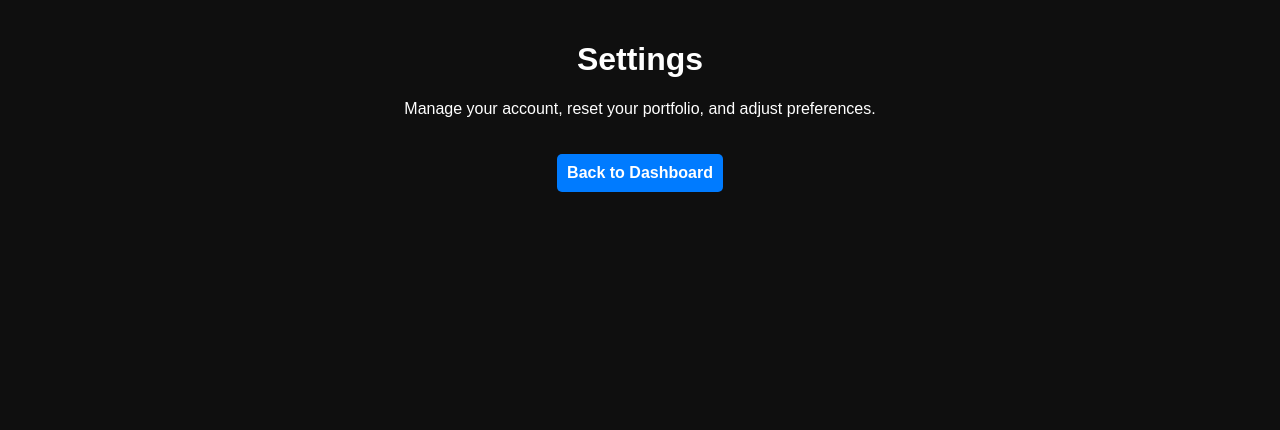
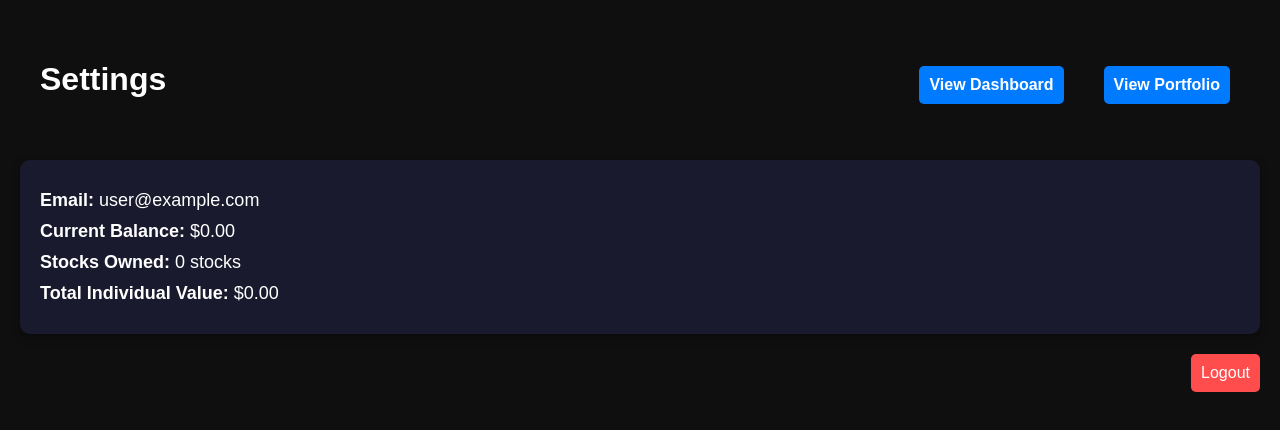
Before and after one commit to eshapednekar/Stonks, a Next.js app: page /settings in a window 1280 px wide. Shown: the top 430 px of the page. Built offline with nearby package versions, Linux system fonts and the light colour scheme; no server answers; the database is empty; sample sign-in values are in the browser's storage.

Commit message:
logout button only on settings page

```diff
--- a/pages/portfolio.js
+++ b/pages/portfolio.js
@@ -117,11 +117,6 @@ const Portfolio = () => {
     }
   };
 
-  const handleLogout = async () => {
-    await signOut(auth);
-    router.push("/");
-  };
-
   return (
     <Container>
       <Header>
@@ -130,7 +125,6 @@ const Portfolio = () => {
           <div>
             <Button onClick={() => router.push("/dashboard")}>View Dashboard</Button>
             <Button onClick={() => router.push("/settings")}>Settings</Button>
-            <Button onClick={handleLogout}>Logout</Button>
           </div>
         </ControlsColumn>
       </Header>
--- a/pages/settings.js
+++ b/pages/settings.js
@@ -1,15 +1,95 @@
-import React from "react";
+import React, { useEffect, useState } from "react";
+import { useRouter } from "next/router";
 import styled from "styled-components";
-import { useRouter } from "next/router";
+import { auth, db, signOut } from "../library/firebaseConfig";
+import { doc, getDoc, collection, getDocs } from "firebase/firestore";
+import { onAuthStateChanged } from "firebase/auth";
 
 const Settings = () => {
   const router = useRouter();
+  const [user, setUser] = useState(null);
+  const [balance, setBalance] = useState(0);
+  const [portfolio, setPortfolio] = useState([]);
+  const [totalIndividualValue, setTotalIndividualValue] = useState(0);
+
+  useEffect(() => {
+    const unsubscribe = onAuthStateChanged(auth, async (currentUser) => {
+      if (!currentUser) {
+        router.push("/"); // Redirect if not logged in
+      } else {
+        setUser(currentUser);
+        await fetchUserData(currentUser.uid);
+      }
+    });
+    return () => unsubscribe(); // Cleanup on unmount
+  }, []);
+
+  const fetchUserData = async (uid) => {
+    try {
+      const userRef = doc(db, "users", uid);
+      const userSnap = await getDoc(userRef);
+
+      if (userSnap.exists()) {
+        const userData = userSnap.data();
+        setBalance(userData.balance || 0);
+        setPortfolio(userData.portfolio || []);
+        await calculateTotalValue(userData.portfolio);
+      }
+    } catch (error) {
+      console.error("Error fetching user data:", error);
+    }
+  };
+
+  const calculateTotalValue = async (portfolio) => {
+    try {
+      const stocksRef = collection(db, "stocks");
+      const stocksSnapshot = await getDocs(stocksRef);
+      const stockPrices = {};
+
+      stocksSnapshot.forEach((doc) => {
+        stockPrices[doc.id] = doc.data().price; // Get latest stock price
+      });
+
+      const portfolioValue = portfolio.reduce((total, stock) => {
+        const currentPrice = stockPrices[stock.name] || 0;
+        return total + stock.quantity * currentPrice;
+      }, 0);
+
+      setTotalIndividualValue(balance + portfolioValue);
+    } catch (error) {
+      console.error("Error calculating portfolio value:", error);
+    }
+  };
+
+  const handleLogout = async () => {
+    await signOut(auth);
+    router.push("/");
+  };
 
   return (
     <Container>
+    <Header>
       <h1>Settings</h1>
-      <p>Manage your account, reset your portfolio, and adjust preferences.</p>
-      <Button onClick={() => router.push("/dashboard")}>Back to Dashboard</Button>
+      <Controls>
+      <Button onClick={() => router.push("/dashboard")}>View Dashboard</Button>
+      <Button onClick={() => router.push("/portfolio")}>View Portfolio</Button>
+      </Controls>
+      </Header>
+      <InfoContainer>
+        {user ? (
+          <>
+            <UserInfo><strong>Email:</strong> {user.email}</UserInfo>
+            <UserInfo><strong>Current Balance:</strong> ${balance.toFixed(2)}</UserInfo>
+            <UserInfo><strong>Stocks Owned:</strong> {portfolio.length} stocks</UserInfo>
+            <UserInfo><strong>Total Individual Value:</strong> ${totalIndividualValue.toFixed(2)}</UserInfo>
+          </>
+        ) : (
+          <p>Loading user information...</p>
+        )}
+      </InfoContainer>
+      <LogoutContainer>
+        <LogoutButton onClick={handleLogout}>Logout</LogoutButton>
+        </LogoutContainer>
     </Container>
   );
 };
@@ -25,17 +105,71 @@ const Container = styled.div`
   padding: 20px;
 `;
 
+const Header = styled.div`
+  display: flex;
+  justify-content: space-between;
+  align-items: center;
+  width: 100%;
+  max-width: 1200px;
+  margin: 0 auto;
+  padding: 20px;
+`;
+
+const Controls = styled.div`
+  display: flex;
+  justify-content: flex-end;
+  align-items: flex-end;
+  width: 100%;
+  margin-top: 10px;
+  gap: 20px;
+`;
+
+const InfoContainer = styled.div`
+  background: #1a1a2e;
+  padding: 20px;
+  border-radius: 10px;
+  margin-top: 20px;
+  text-align: left;
+  box-shadow: 0px 4px 10px rgba(0, 0, 0, 0.3);
+`;
+
+const UserInfo = styled.p`
+  font-size: 18px;
+  margin: 10px 0;
+`;
+
+
 const Button = styled.button`
   background: #007bff;
   color: white;
   padding: 10px;
+  margin:10px;
   border-radius: 5px;
   cursor: pointer;
   font-size: 16px;
   font-weight: bold;
   border: none;
-  margin-top: 20px;
   &:hover {
     background: #0056b3;
   }
 `;
+
+const LogoutButton = styled.button`
+  background: #ff4d4d;
+  color: white;
+  padding: 10px;
+  border: none;
+  border-radius: 5px;
+  cursor: pointer;
+  margin-top: 20px;
+  font-size: 16px;
+  &:hover {
+    background: #cc0000;
+  }
+`;
+
+const LogoutContainer = styled.div`
+  display: flex;
+  justify-content: flex-end;
+  align-items: flex-end;
+`;
```
Also changed, not shown: pages/dashboard.js (+0 -33 lines).
